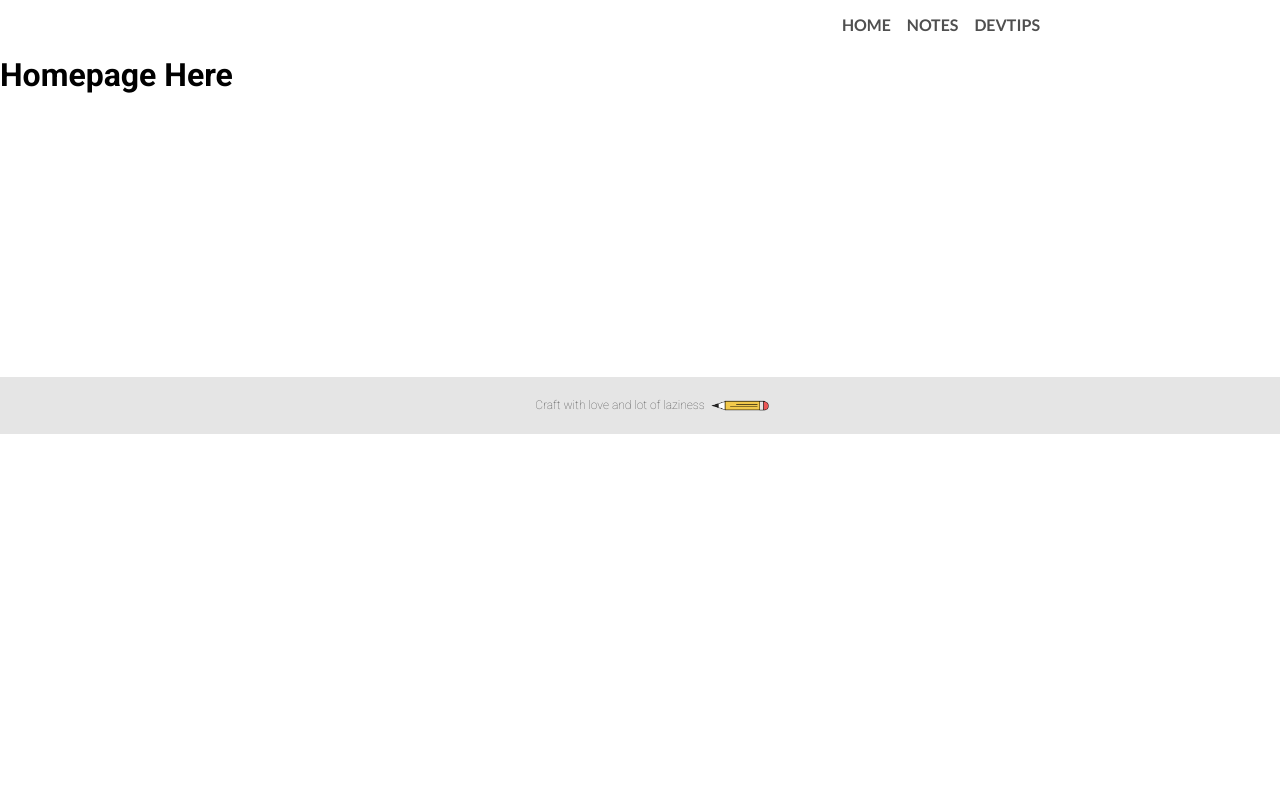
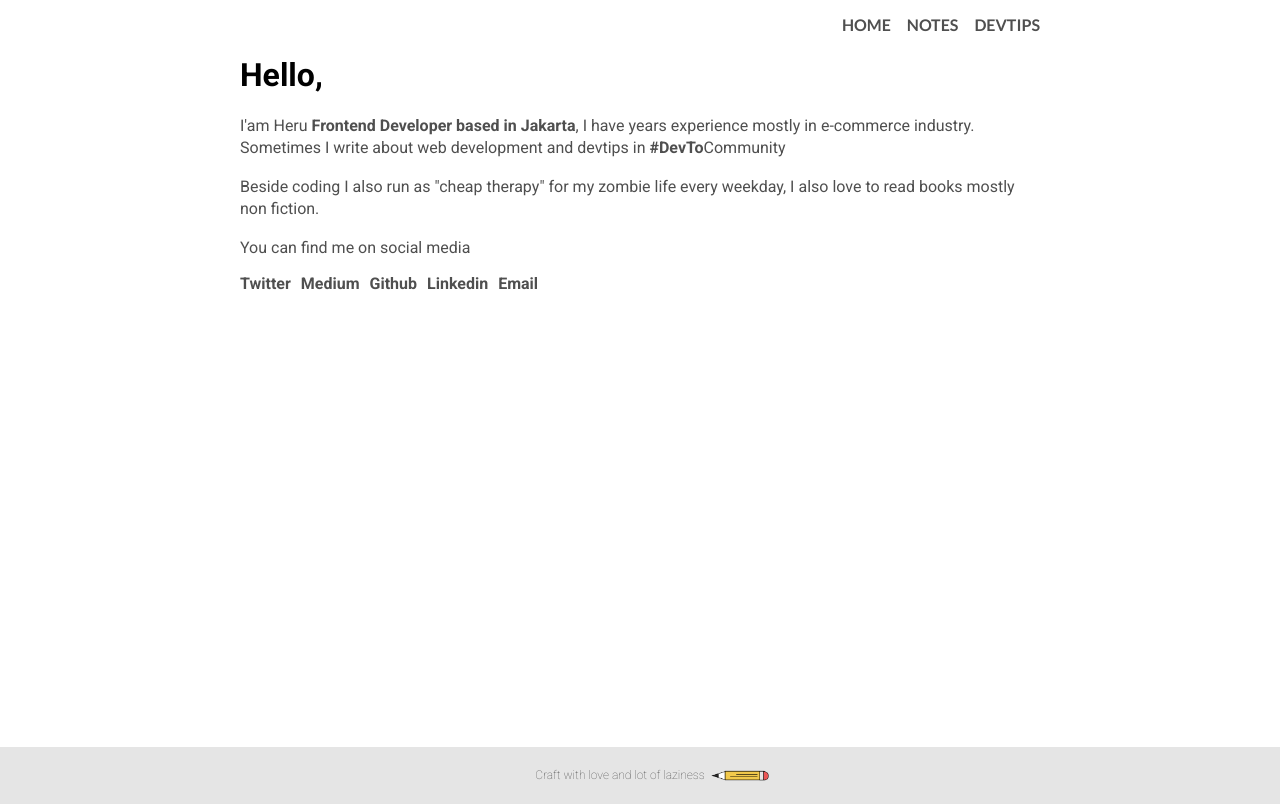
Before and after one commit to elukuro/goheruv2.0.5, a React (Vite) app: page / in a window 1280 px wide. Built offline with nearby package versions, Linux system fonts and the light colour scheme.

Commit message:
feat: set homepage content

```diff
--- a/index.html
+++ b/index.html
@@ -4,7 +4,7 @@
     <meta charset="UTF-8" />
     <link rel="icon" type="image/svg+xml" href="/vite.svg" />
     <meta name="viewport" content="width=device-width, initial-scale=1.0" />
-    <title>Goheru V.3.0</title>
+    <title>web developer | marathon runner | bookworm | simple-minded | overthinker | Goheru V.3.0</title>
   </head>
   <body>
     <div id="root"></div>
--- a/src/layout/default.tsx
+++ b/src/layout/default.tsx
@@ -5,7 +5,7 @@ const DefaultLayout = (props: { children: any; }) => {
   return(
     <>
       <Header/>
-        <div className="content">
+        <div className="container">
           {props.children}
         </div>
       <Footer/>
--- a/src/pages/homepage.tsx
+++ b/src/pages/homepage.tsx
@@ -1,9 +1,54 @@
+import "./../style/pages/homepage.scss";
+
 const Homepage = () => {
-  return(
+  return (
     <>
-      <h1>Homepage Here</h1>
+      <div className="homepage">
+        <h1>Hello,</h1>
+        <p>
+          I'am Heru <b>Frontend Developer based in Jakarta</b>, I have years experience mostly in
+          e-commerce industry. Sometimes I write about web development and devtips in <b>#DevTo</b>
+          Community
+        </p>
+        <p>
+          Beside coding I also run as "cheap therapy" for my zombie life every weekday, I also love
+          to read books mostly non fiction.
+        </p>
+        <p>You can find me on social media </p>
+        <ul className="homepage__social-media">
+          <li>
+            <a href="https://twitter.com/goheru_" target="_blank" rel="noopener noreferrer">
+              Twitter
+            </a>
+          </li>
+          <li>
+            <a href="https://goheru.medium.com" target="_blank" rel="noopener noreferrer">
+              Medium
+            </a>
+          </li>
+          <li>
+            <a href="https://github.com/elukuro" target="_blank" rel="noopener noreferrer">
+              Github
+            </a>
+          </li>
+          <li>
+            <a
+              href="https://www.linkedin.com/in/heru-hartanto-618b575b"
+              target="_blank"
+              rel="noopener noreferrer"
+            >
+              Linkedin
+            </a>
+          </li>
+          <li>
+            <a href="mailto:heruhartanto110291@gmail.com" target="_blank" rel="noopener noreferrer">
+              Email
+            </a>
+          </li>
+        </ul>
+      </div>
     </>
-  )
-}
+  );
+};
 
 export default Homepage;
--- a/src/style/index.scss
+++ b/src/style/index.scss
@@ -6,8 +6,10 @@
 body{
   font-family: $roboto;
 }
-.content{
+.container{
   min-height: 320px;
+  max-width: $max-width;
+  margin:0 auto;
 }
 
 .header{
@@ -52,3 +54,12 @@ body{
     transform: rotate(90deg);
   }
 }
+
+a{
+  color:$dark-gray;
+  font-weight:$bold;
+  text-decoration: none;
+  &:hover{
+    border-bottom: 3px solid $yellow;
+  }
+}
--- /dev/null
+++ b/src/style/pages/homepage.scss
@@ -0,0 +1,20 @@
+@import "../fonts";
+@import "../color";
+@import "../common";
+@import "../normalize";
+
+.homepage{
+  min-height: calc(100vh - 110px);
+  p{
+    color:$dark-gray;
+    font-size: $heading-3;
+    line-height: 140%;
+  }
+  &__social-media{
+    display: flex;
+    list-style-type: none;
+    padding: 0;
+    gap:10px;
+  }
+
+}
```
